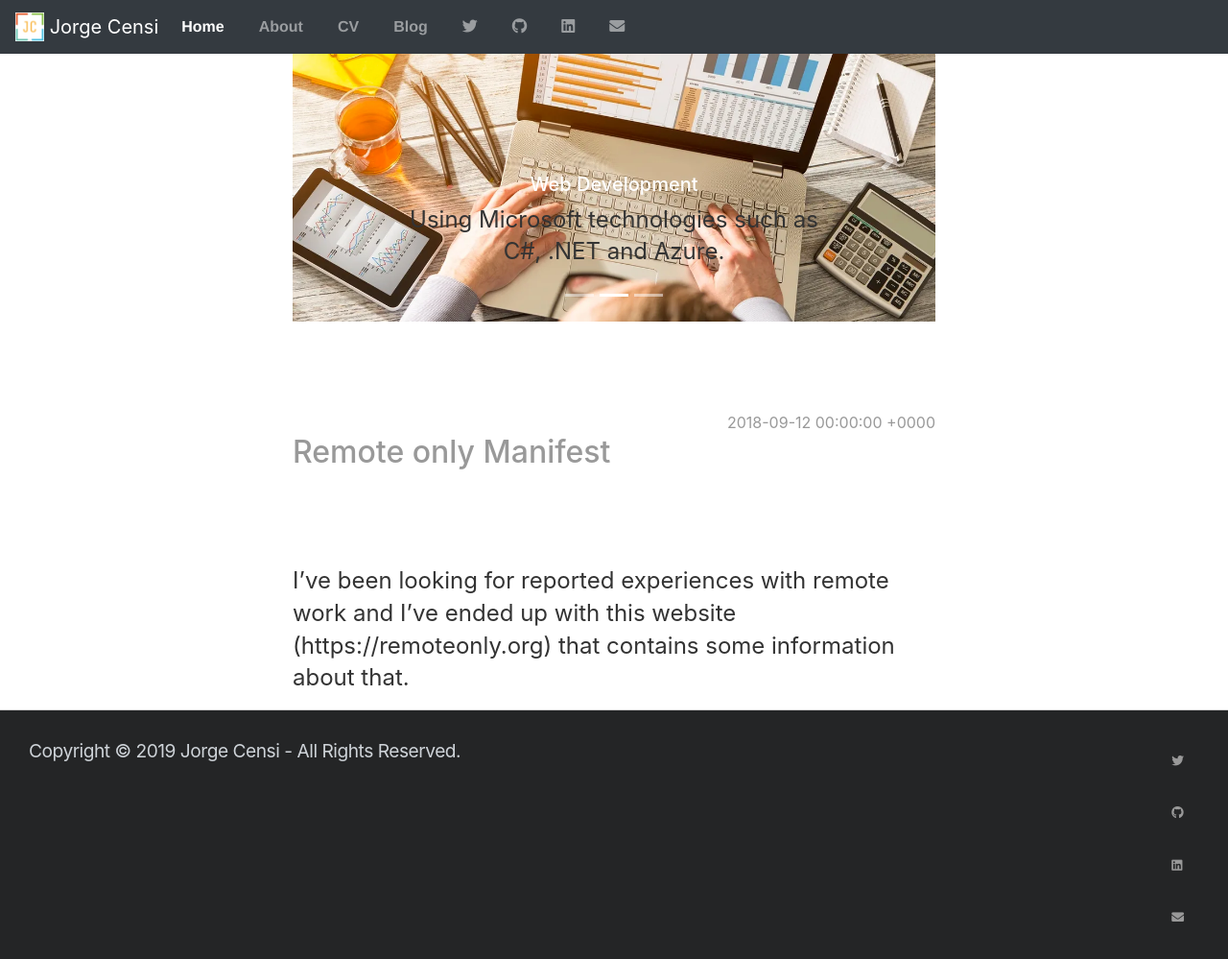
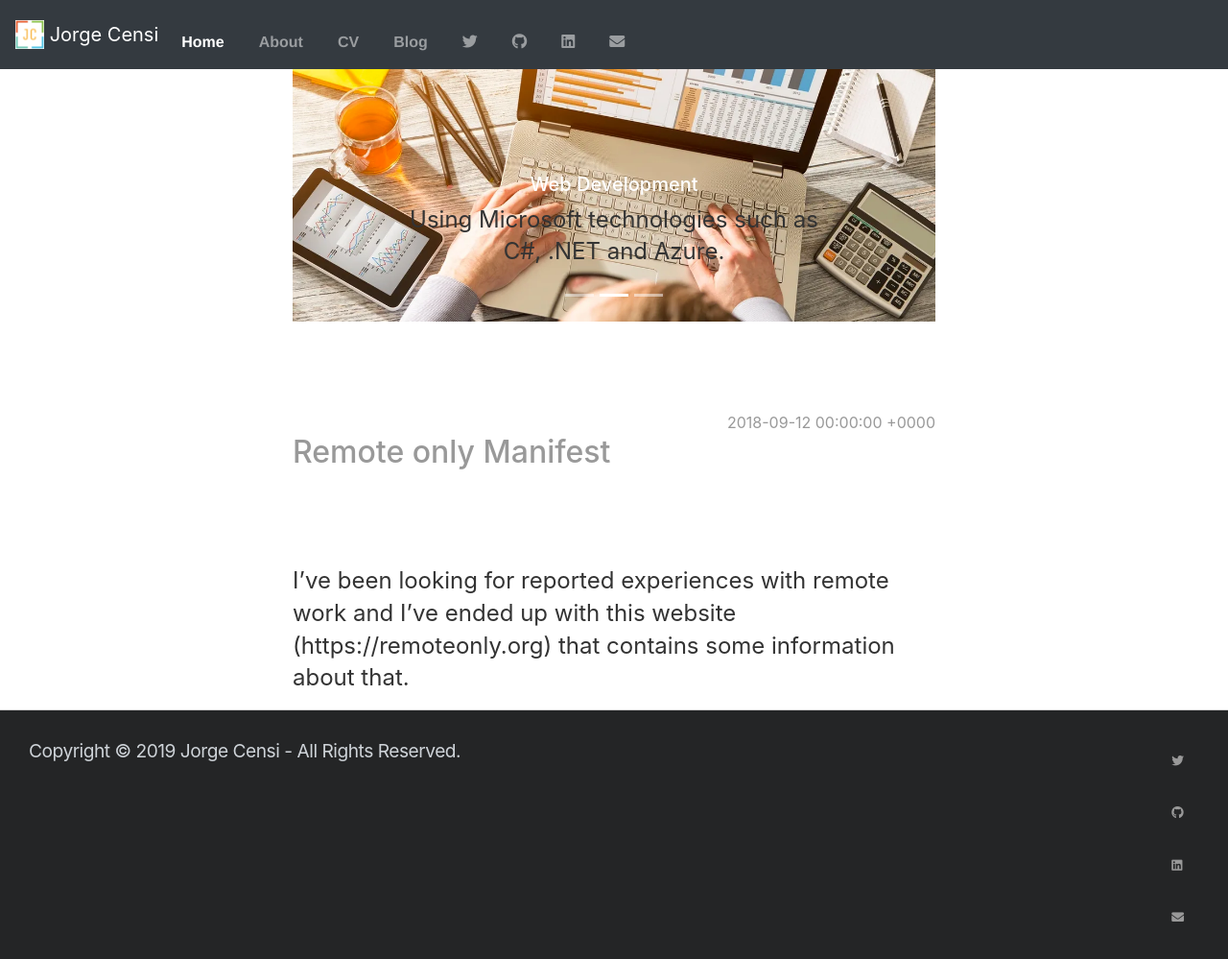
Before and after one commit to jorgecensi/jorgecensi.github.io, a Jekyll site: the page built from index.html, in a window 1280 px wide and 1027 px high. Shown: the top 999 px of the window at 96% size. Built offline with Jekyll 4.4.1, drawn with Linux system fonts in a browser that asks for light colours; nearby versions of some CDN libraries.

Commit message:
css changes

```diff
--- a/css/main.css
+++ b/css/main.css
@@ -74,6 +74,11 @@
 .widget {
     padding: 35px 0 0;
 }
+footer.main .copyright {
+    float: left;
+    padding: 0;
+    border: 0;
+}
 footer.main .copyright .main {
     line-height: normal;
     margin: 0 0 10px;
@@ -85,3 +90,12 @@
     max-width: 700px;
     margin: 0 auto;
 }
+ul, menu, dir {
+    display: block;
+    list-style-type: disc;
+    margin-block-start: 1em;
+    margin-block-end: 1em;
+    margin-inline-start: 0px;
+    margin-inline-end: 0px;
+    padding-inline-start: 40px;
+}
```
